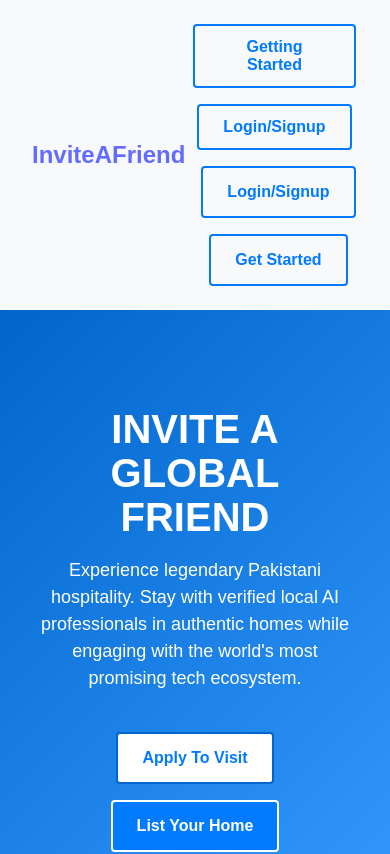
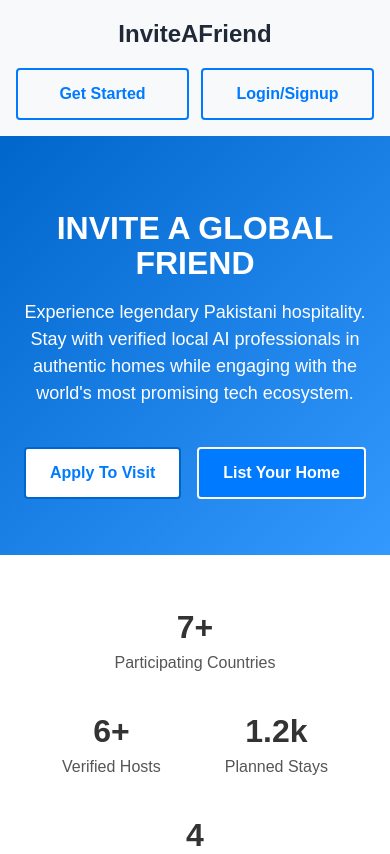
Before and after one commit to Abdul-Ahad3/INviteAFriend, a React (Vite) app in the folder frontend/: page / in a window 390 px wide. Shown: the top 854 px of the page. Built offline with nearby package versions, Linux system fonts and the light colour scheme.

Commit message:
Improve routing and lyouts

```diff
--- a/frontend/src/App.css
+++ b/frontend/src/App.css
@@ -1,6 +1,6 @@
 /* root container */
 #root {
-  max-width: 1280px;
+  width: 100%;
   margin: 0 auto;
   padding: 0;
   text-align: center;
@@ -10,7 +10,9 @@
 
 /* basic button styles */
 .btn {
-  display: inline-block;
+  display: inline-flex;
+  align-items: center;
+  justify-content: center;
   padding: 0.75rem 1.5rem;
   margin: 0.5rem;
   border: none;
@@ -49,6 +51,7 @@
   display: flex;
   justify-content: space-between;
   align-items: center;
+  gap: 1rem;
   padding: 1rem 2rem;
   background: #f8f9fa;
   position: sticky;
@@ -59,10 +62,16 @@
 .header-logo {
   font-size: 1.5rem;
   font-weight: bold;
+  color: #1f2937;
+  white-space: nowrap;
 }
 
-.header-links a {
-  margin-left: 1rem;
+.header-links {
+  display: flex;
+  align-items: center;
+  justify-content: flex-end;
+  flex-wrap: wrap;
+  gap: 0.75rem;
 }
 
 /* hero section */
@@ -167,7 +176,8 @@
 .page {
   padding: 4rem 2rem;
   text-align: center;
-  color: white;
+  color: #1f2937;
+  min-height: 70vh;
 }
 .page h1 {
   font-size: 2rem;
@@ -202,3 +212,45 @@
   color: #333;
   border: 0px solid transparent;
 }
+
+@media (max-width: 700px) {
+  .header {
+    align-items: stretch;
+    flex-direction: column;
+    padding: 1rem;
+  }
+
+  .header-links {
+    justify-content: center;
+  }
+
+  .header-links .btn {
+    flex: 1 1 140px;
+    margin: 0;
+  }
+
+  .hero {
+    padding: 3rem 1rem;
+  }
+
+  .hero h1 {
+    font-size: 2rem;
+  }
+
+  .stats,
+  .features,
+  .cta-section,
+  .page {
+    padding-left: 1rem;
+    padding-right: 1rem;
+  }
+
+  .page.logsign {
+    flex-direction: column;
+  }
+
+  .section {
+    width: 100%;
+    margin: 0.75rem 0;
+  }
+}
--- a/frontend/src/App.tsx
+++ b/frontend/src/App.tsx
@@ -14,7 +14,13 @@ import Dashboard from './pages/Dashboard';
 function App() {
   return (
     <BrowserRouter>
-      <Header title={'InviteAFriend'} buttons={['Getting Started', 'Login/Signup']} />
+      <Header
+        title="InviteAFriend"
+        links={[
+          { label: 'Get Started', to: '/tutorial' },
+          { label: 'Login/Signup', to: '/logsign' },
+        ]}
+      />
       <Routes>
         <Route
           path="/"
--- a/frontend/src/components/Header.tsx
+++ b/frontend/src/components/Header.tsx
@@ -1,31 +1,29 @@
 import { Link } from 'react-router-dom';
 import '../App.css';
 
+type HeaderLink = {
+  label: string;
+  to: string;
+};
+
 type HeaderProps = {
   title: string;
-  buttons: string[];
+  links: HeaderLink[];
 };
 
-const Header = ({ title, buttons }: HeaderProps) => {
+const Header = ({ title, links }: HeaderProps) => {
   return (
     <header className="header">
       <Link to="/" className="header-logo">
-        <div className="header-logo">{title}</div>
+        {title}
       </Link>
-      <div className="header-links">
-        {buttons.map((button, index) => (
-          <button key={index} className="btn btn-outline">
-            {button}
-          </button>
+      <nav className="header-links" aria-label="Primary navigation">
+        {links.map((link) => (
+          <Link key={link.to} to={link.to} className="btn btn-outline">
+            {link.label}
+          </Link>
         ))}
-
-        <Link to="/logsign" className="btn btn-outline">
-          Login/Signup
-        </Link>
-        <Link to="/tutorial" className="btn btn-outline">
-          Get Started
-        </Link>
-      </div>
+      </nav>
     </header>
   );
 };
--- a/frontend/src/index.css
+++ b/frontend/src/index.css
@@ -3,9 +3,8 @@
   line-height: 1.5;
   font-weight: 400;
 
-  color-scheme: light dark;
-  color: rgba(255, 255, 255, 0.87);
-  background-color: #0066cc;
+  color: #213547;
+  background-color: #ffffff;
 
   font-synthesis: none;
   text-rendering: optimizeLegibility;
@@ -13,13 +12,17 @@
   -moz-osx-font-smoothing: grayscale;
 }
 
+* {
+  box-sizing: border-box;
+}
+
 a {
   font-weight: 500;
-  color: #646cff;
+  color: inherit;
   text-decoration: inherit;
 }
 a:hover {
-  color: #535bf2;
+  color: #0066cc;
 }
 
 body {
@@ -37,31 +40,17 @@ button {
   border-radius: 8px;
   border: 1px solid transparent;
   padding: 0.6em 1.2em;
-  margin: 10px;
   font-size: 1em;
   font-weight: 500;
   font-family: inherit;
-  background-color: #1a1a1a;
+  background-color: transparent;
   cursor: pointer;
   transition: border-color 0.25s;
 }
 button:hover {
-  border-color: #646cff;
+  border-color: #0066cc;
 }
 button:focus,
 button:focus-visible {
   outline: 4px auto -webkit-focus-ring-color;
 }
-
-@media (prefers-color-scheme: light) {
-  :root {
-    color: #213547;
-    background-color: #ffffff;
-  }
-  a:hover {
-    color: #747bff;
-  }
-  button {
-    background-color: #f9f9f9;
-  }
-}
```
Also changed, not shown: frontend/src/layouts/DashLayout.tsx (+8 -1 lines), frontend/src/layouts/PubLayout.tsx (+7 -1 lines).
